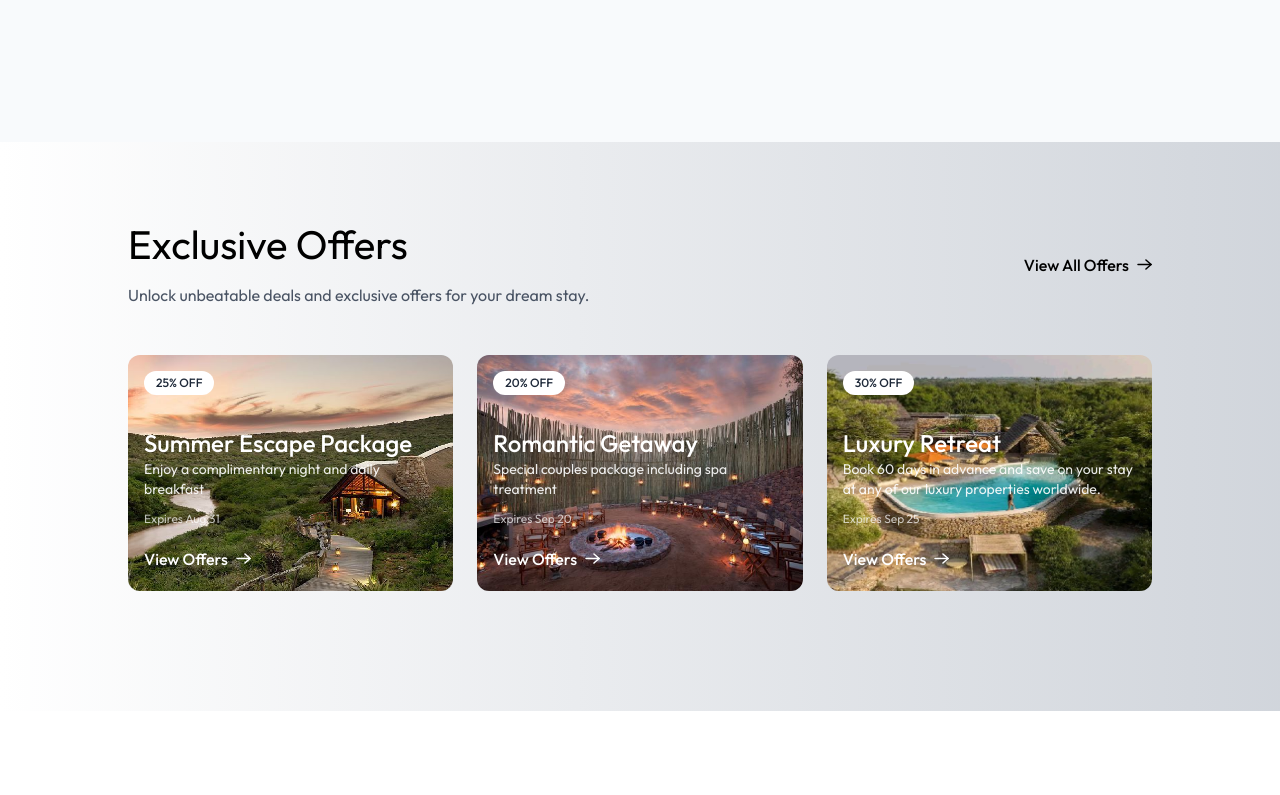
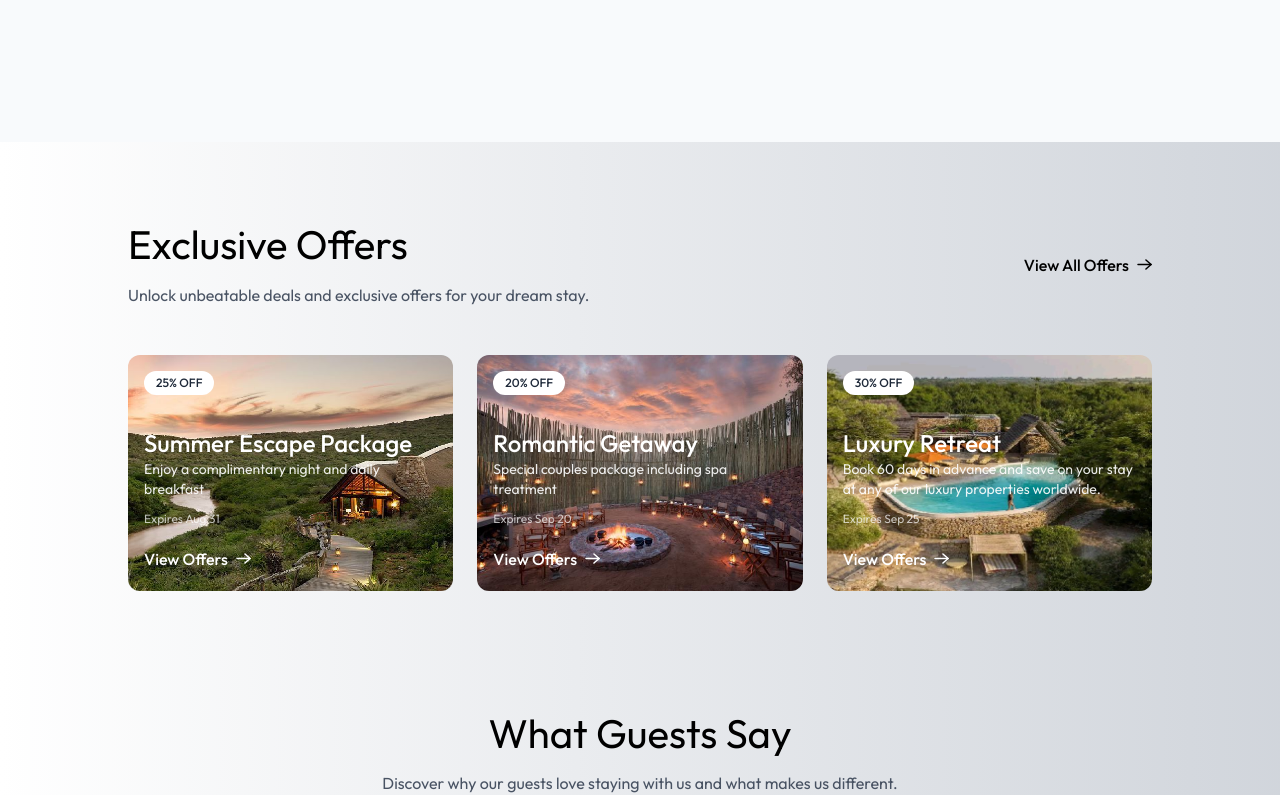
Before and after one commit to KevCareSA/Mini-Hackathons, a React (Vite) app in the folder HotelWebsite/: page / in a window 1280 px wide. Shown: the part 1822-2617 px from the top of the page. Before the commit the page ends 2533 px from the top, so only its background shows below. Built offline with nearby package versions, Linux system fonts and the light colour scheme; no server answers; a web font is replaced by a local one.

Commit message:
feat(home): integrate Testimonial component into Home page layout

```diff
--- a/HotelWebsite/src/pages/Home.jsx
+++ b/HotelWebsite/src/pages/Home.jsx
@@ -2,6 +2,7 @@ import React from 'react'
 import Hero from '../components/Hero'
 import FeaturedDestination from '../components/FeaturedDestination'
 import ExclusiveOffers from '../components/ExclusiveOffers'
+import Testimonial from '../components/Testimonial'
 
 function Home() {
   return (
@@ -9,6 +10,7 @@ function Home() {
         <Hero />
         <FeaturedDestination />
         <ExclusiveOffers/>
+        <Testimonial />
     </>
   )
 }
```
